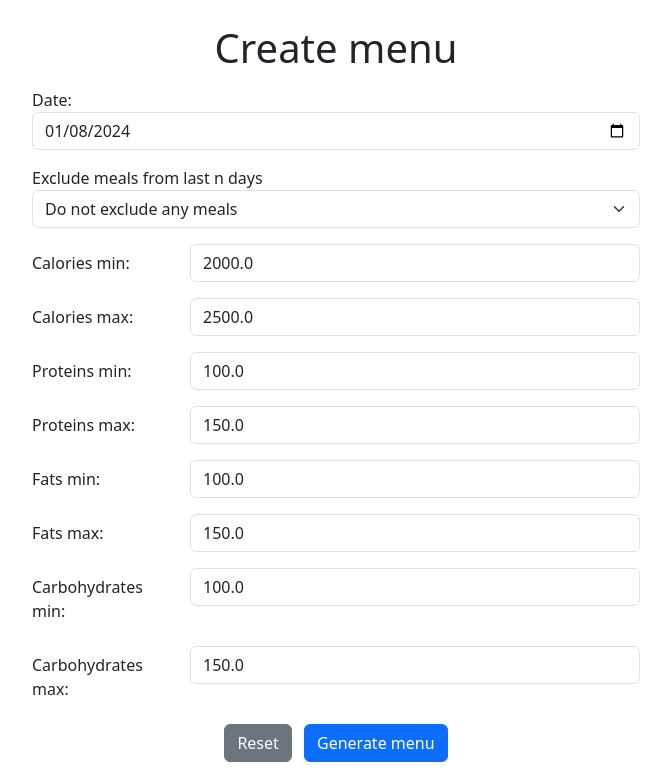
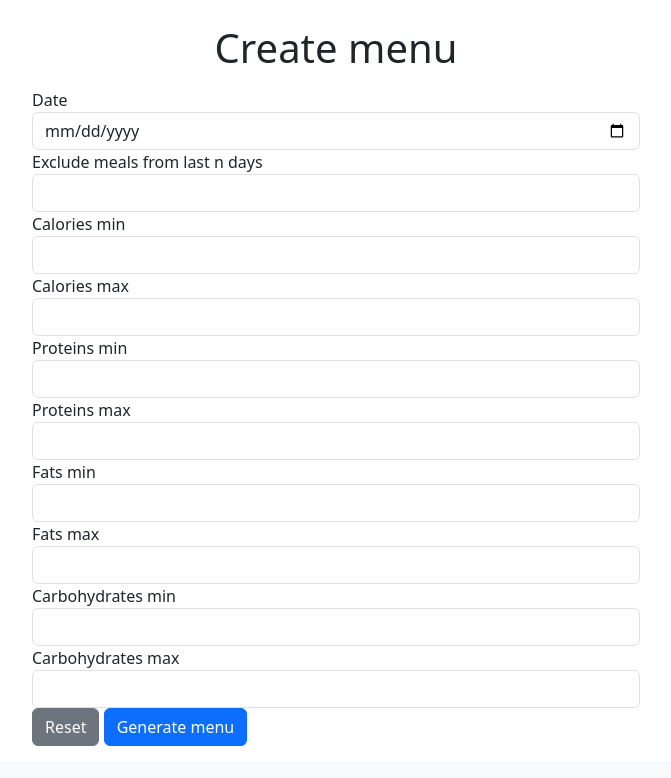
Before and after one commit to kirilsbondars/diet-app, a Flask app: page /menu in a window 1280 px wide. Shown: the part 56-834 px from the top of the page, without its empty margins (304-975 px from the left). After the commit the page ends 802 px from the top, so only its background shows below. Run offline with Flask 3, Linux system fonts and the light colour scheme; a user stored in the database is signed in; some libraries are stand-ins or nearby versions.

Commit message:
test with wtf forms

```diff
--- a/requirements.txt
+++ b/requirements.txt
@@ -6,3 +6,4 @@ Bootstrap-Flask==2.3.2
 PyMySQL==1.1.0
 SQLAlchemy==2.0.23
 PuLP==2.7.0
+WTForms~=3.1.1
--- /dev/null
+++ b/src/controllers/forms/forms.py
@@ -0,0 +1,18 @@
+from wtforms import Form, IntegerField, validators, DateField
+
+
+class MenuForm(Form):
+    date = DateField('Date', [validators.DataRequired()])
+    n_days_ago = IntegerField('Exclude meals from last n days', [validators.DataRequired()])
+    min_calories = IntegerField('Calories min', [
+        validators.DataRequired(),
+        validators.NumberRange(min=1),
+        validators.EqualTo('max_calories', message='Passwords must match')
+    ])
+    max_calories = IntegerField('Calories max', [validators.DataRequired()])
+    min_proteins = IntegerField('Proteins min', [validators.DataRequired()])
+    max_proteins = IntegerField('Proteins max', [validators.DataRequired()])
+    min_fats = IntegerField('Fats min', [validators.DataRequired()])
+    max_fats = IntegerField('Fats max', [validators.DataRequired()])
+    min_carbohydrates = IntegerField('Carbohydrates min', [validators.DataRequired()])
+    max_carbohydrates = IntegerField('Carbohydrates max', [validators.DataRequired()])
--- a/src/controllers/menu.py
+++ b/src/controllers/menu.py
@@ -4,65 +4,88 @@ from src.models.models import Meal, user_meal, db
 from datetime import datetime, timedelta, date as d
 from sqlalchemy import insert
 from flask_login import current_user
+from src.controllers.forms.forms import MenuForm
 
 
 def create_menu_view():
-    user = current_user
-    errors = {}
+    form = MenuForm(request.form)
+    if request.method == 'POST' and form.validate():
+        # gets inputs
+        date = form.date.data
+        n_days_ago = form.n_days_ago.data
+        min_calories = form.min_calories.data
+        max_calories = form.max_calories.data
+        min_fats = form.min_fats.data
+        max_fats = form.max_fats.data
+        min_proteins = form.min_proteins.data
+        max_proteins = form.max_proteins.data
+        min_carbohydrates = form.min_carbohydrates.data
+        max_carbohydrates = form.max_carbohydrates.data
 
-    if request.method == 'POST':
-        # validates inputs
-        errors = validate_nutrients()
-        if errors:
-            return render_template('menu/create-menu.html', form_data=request.form, errors=errors)
+        flash('Menu has been created!', 'success')
+        return redirect(url_for('menu.history', date=date))
 
-        # gets inputs
-        date = datetime.strptime(request.form['date'], '%Y-%m-%d').date()
-        n_days_ago = int(request.form['n_days_ago'])
-        min_calories = float(request.form['min_calories'])
-        max_calories = float(request.form['max_calories'])
-        min_fats = float(request.form['min_fats'])
-        max_fats = float(request.form['max_fats'])
-        min_proteins = float(request.form['min_proteins'])
-        max_proteins = float(request.form['max_proteins'])
-        min_carbohydrates = float(request.form['min_carbohydrates'])
-        max_carbohydrates = float(request.form['max_carbohydrates'])
+    return render_template('menu/create-menu.html', form=form, today=d.today())
 
-        # gets meal ids from last n days
-        exclude_meal_ids = get_last_n_days_meal_ids(user.id, date, n_days_ago)
 
-        # gets user preferences
-        user_preferences = get_user_preferences(user)
 
-        # gets meals
-        meals = Meal.query.filter_by(**user_preferences).filter(~Meal.id.in_(exclude_meal_ids)).all()
-
-        # error message if no meals found
-        if not meals:
-            errors['menu'] = 'No meals found that match your food preferences!'
-            return render_template('menu/create-menu.html', form_data=request.form, errors=errors)
-        # creates menu
-        if meals:
-            meals_portions = generate_menu(meals, min_calories, max_calories, min_fats, max_fats, min_proteins,
-                                           max_proteins, min_carbohydrates, max_carbohydrates, 5)
-
-            # error message if no optimal menu found
-            is_menu_valid = validate_menu(meals_portions, min_calories, max_calories, min_fats, max_fats, min_proteins,
-                                          max_proteins, min_carbohydrates, max_carbohydrates, 5)
-
-            if is_menu_valid:
-                flash('Menu has been created!', 'success')
-                delete_menu(user.id, date)
-                save_menu(meals_portions, user.id, date)
-
-                db.session.commit()
-
-                return redirect(url_for('menu.history', date=date))
-            else:
-                errors['menu'] = 'No optimal menu found that match your preferences. Please change your preferences!'
-                return render_template('menu/create-menu.html', form_data=request.form, errors=errors)
-
-    return render_template('menu/create-menu.html', form_data=request.form, errors=errors, today=d.today())
+# def create_menu_view():
+#     user = current_user
+#     errors = {}
+#
+#     if request.method == 'POST':
+#         # validates inputs
+#         errors = validate_nutrients()
+#         if errors:
+#             return render_template('menu/create-menu.html', form_data=request.form, errors=errors)
+#
+#         # gets inputs
+#         date = datetime.strptime(request.form['date'], '%Y-%m-%d').date()
+#         n_days_ago = int(request.form['n_days_ago'])
+#         min_calories = float(request.form['min_calories'])
+#         max_calories = float(request.form['max_calories'])
+#         min_fats = float(request.form['min_fats'])
+#         max_fats = float(request.form['max_fats'])
+#         min_proteins = float(request.form['min_proteins'])
+#         max_proteins = float(request.form['max_proteins'])
+#         min_carbohydrates = float(request.form['min_carbohydrates'])
+#         max_carbohydrates = float(request.form['max_carbohydrates'])
+#
+#         # gets meal ids from last n days
+#         exclude_meal_ids = get_last_n_days_meal_ids(user.id, date, n_days_ago)
+#
+#         # gets user preferences
+#         user_preferences = get_user_preferences(user)
+#
+#         # gets meals
+#         meals = Meal.query.filter_by(**user_preferences).filter(~Meal.id.in_(exclude_meal_ids)).all()
+#
+#         # error message if no meals found
+#         if not meals:
+#             errors['menu'] = 'No meals found that match your food preferences!'
+#             return render_template('menu/create-menu.html', form_data=request.form, errors=errors)
+#         # creates menu
+#         if meals:
+#             meals_portions = generate_menu(meals, min_calories, max_calories, min_fats, max_fats, min_proteins,
+#                                            max_proteins, min_carbohydrates, max_carbohydrates, 5)
+#
+#             # error message if no optimal menu found
+#             is_menu_valid = validate_menu(meals_portions, min_calories, max_calories, min_fats, max_fats, min_proteins,
+#                                           max_proteins, min_carbohydrates, max_carbohydrates, 5)
+#
+#             if is_menu_valid:
+#                 flash('Menu has been created!', 'success')
+#                 delete_menu(user.id, date)
+#                 save_menu(meals_portions, user.id, date)
+#
+#                 db.session.commit()
+#
+#                 return redirect(url_for('menu.history', date=date))
+#             else:
+#                 errors['menu'] = 'No optimal menu found that match your preferences. Please change your preferences!'
+#                 return render_template('menu/create-menu.html', form_data=request.form, errors=errors)
+#
+#     return render_template('menu/create-menu.html', form_data=request.form, errors=errors, today=d.today())
 
 
 def validate_nutrients():
--- /dev/null
+++ b/src/templates/_formhelpers.html
@@ -0,0 +1,13 @@
+{% macro render_field(field) %}
+  <div class="form-group">
+    {{ field.label(class_="form-control-label") }}
+    {{ field(class_="form-control") }}
+    {% if field.errors %}
+      {% for error in field.errors %}
+        <div class="alert alert-danger" role="alert">
+          {{ error }}
+        </div>
+      {% endfor %}
+    {% endif %}
+  </div>
+{% endmacro %}
--- a/src/templates/menu/create-menu.html
+++ b/src/templates/menu/create-menu.html
@@ -8,91 +8,22 @@
     <div class="container w-50 p-3">
         <h1 class="mx-auto text-center p-2">Create menu</h1>
 
+        {% from "_formhelpers.html" import render_field %}
         <form method="post">
-            <div class="form-group mb-3">
-                <label for="date">Date:</label>
-                <input id="date" name="date" class="form-control" type="date" value="{{ form_data.date if form_data and form_data.date else today }}" required/>
-            </div>
-
-            <div class="form-group mb-3">
-                <label for="n_days_ago">Exclude meals from last n days</label>
-                <select class="form-select" id="n_days_ago" name="n_days_ago" required>
-                    <option value="0" {{ "" if form_data and form_data.n_days_ago else "selected" }}>Do not exclude any meals</option>
-                    <option value="1" {{ "selected" if form_data and form_data.n_days_ago == "1" }}>1</option>
-                    <option value="2" {{ "selected" if form_data and form_data.n_days_ago == "2" }}>2</option>
-                    <option value="3" {{ "selected" if form_data and form_data.n_days_ago == "3" }}>3</option>
-                </select>
-            </div>
-
-            <div class="row mb-3">
-                <label for="min_calories" class="col-3 col-form-label">Calories min:</label>
-                <div class="col-9">
-                    <input type="number" class="form-control" id="min_calories" name="min_calories" min="1" value="{{ form_data.min_calories if form_data and form_data.min_calories else current_user.min_calories }}" required>
-                </div>
-            </div>
-
-            <div class="row mb-3">
-                <label for="max_calories" class="col-3 col-form-label">Calories max:</label>
-                <div class="col-9">
-                    <input type="number" class="form-control" id="max_calories" name="max_calories" min="1" value="{{ form_data.max_calories if form_data and form_data.max_calories else current_user.max_calories }}" required>
-                </div>
-            </div>
-
-            <div class="row mb-3">
-                <label for="min_proteins" class="col-3 col-form-label">Proteins min:</label>
-                <div class="col-9">
-                    <input type="number" class="form-control" id="min_proteins" name="min_proteins" min="1" value="{{ form_data.min_proteins if form_data and form_data.min_proteins else current_user.min_proteins }}" required>
-                </div>
-            </div>
-
-            <div class="row mb-3">
-                <label for="max_proteins" class="col-3 col-form-label">Proteins max:</label>
-                <div class="col-9">
-                    <input type="number" class="form-control" id="max_proteins" name="max_proteins" min="1" value="{{ form_data.max_proteins if form_data and form_data.max_proteins else current_user.max_proteins }}" required>
-                </div>
-            </div>
-
-            <div class="row mb-3">
-                <label for="min_fats" class="col-3 col-form-label">Fats min:</label>
-                <div class="col-9">
-                    <input type="number" class="form-control" id="min_fats" name="min_fats" min="1" value="{{ form_data.min_fats if form_data and form_data.min_fats else current_user.min_fats }}" required>
-                </div>
-            </div>
-
-            <div class="row mb-3">
-                <label for="max_fats" class="col-3 col-form-label">Fats max:</label>
-                <div class="col-9">
-                    <input type="number" class="form-control" id="max_fats" name="max_fats" min="1" value="{{ form_data.max_fats if form_data and form_data.max_fats else current_user.max_fats }}" required>
-                </div>
-            </div>
-
-            <div class="row mb-3">
-                <label for="min_carbohydrates" class="col-3 col-form-label">Carbohydrates min:</label>
-                <div class="col-9">
-                    <input type="number" class="form-control" id="min_carbohydrates" name="min_carbohydrates" min="1" value="{{ form_data.min_carbohydrates if form_data and form_data.min_carbohydrates else current_user.min_carbohydrates }}" required>
-                </div>
-            </div>
-
-            <div class="row mb-3">
-                <label for="max_carbohydrates" class="col-3 col-form-label">Carbohydrates max:</label>
-                <div class="col-9">
-                    <input type="number" class="form-control" id="max_carbohydrates" name="max_carbohydrates" min="1" value="{{ form_data.max_carbohydrates if form_data and form_data.max_carbohydrates else current_user.max_carbohydrates }}" required>
-                </div>
-            </div>
-
-            {% if errors %}
-                {% for field, error in errors.items() %}
-                    <div class="alert alert-danger alert-dismissible fade show" role="alert">
-                        {{ error }}
-                        <button type="button" class="btn-close" data-bs-dismiss="alert" aria-label="Close"></button>
-                    </div>
-                {% endfor %}
-            {% endif %}
-
-            <div class="text-center">
-                <button type="reset" class="btn btn-secondary me-2">Reset</button>
-                <button type="submit" class="btn btn-primary">Generate menu</button>
-            </div>
+          {{ render_field(form.date) }}
+          {{ render_field(form.n_days_ago) }}
+          {{ render_field(form.min_calories) }}
+          {{ render_field(form.max_calories) }}
+          {{ render_field(form.min_proteins) }}
+          {{ render_field(form.max_proteins) }}
+          {{ render_field(form.min_fats) }}
+          {{ render_field(form.max_fats) }}
+          {{ render_field(form.min_carbohydrates) }}
+          {{ render_field(form.max_carbohydrates) }}
+          <div class="form-group">
+            <button type="reset" class="btn btn-secondary">Reset</button>
+            <button type="submit" class="btn btn-primary">Generate menu</button>
+          </div>
         </form>
     </div>
 {% endblock %}
```
